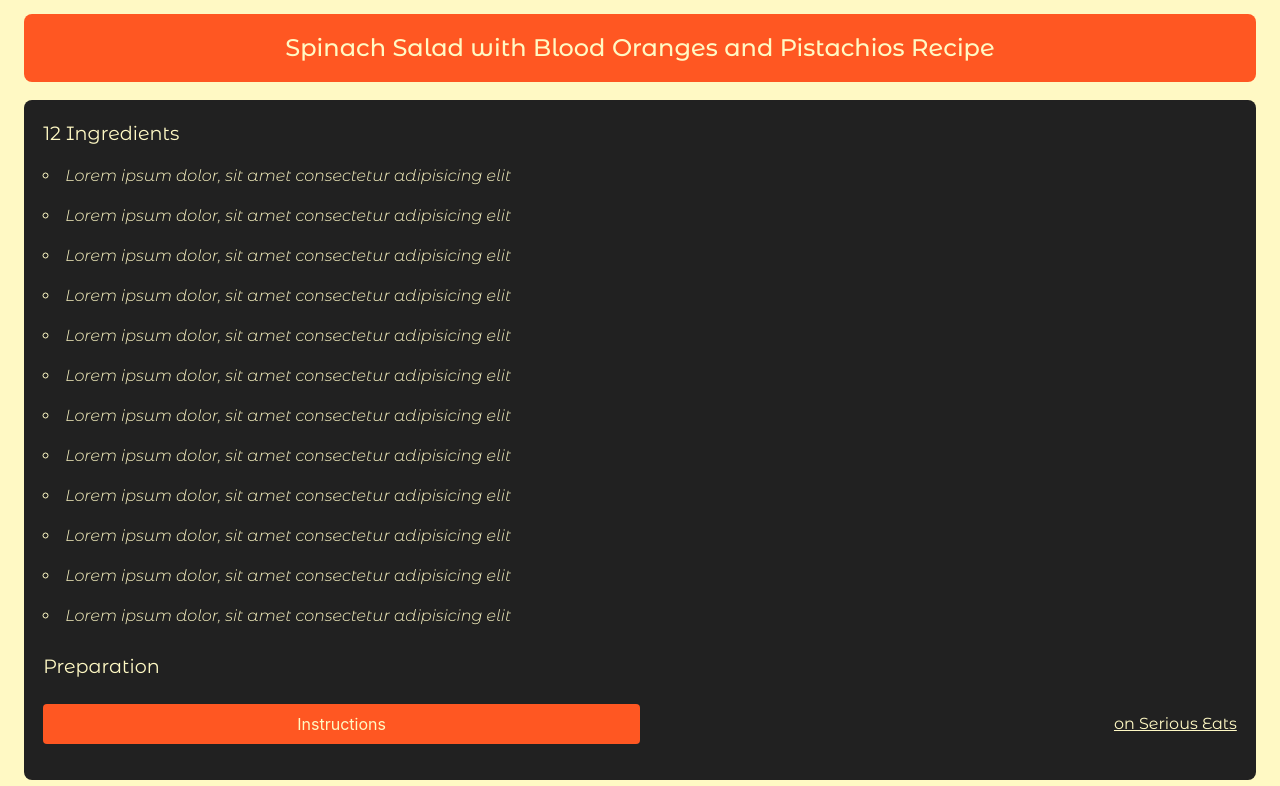
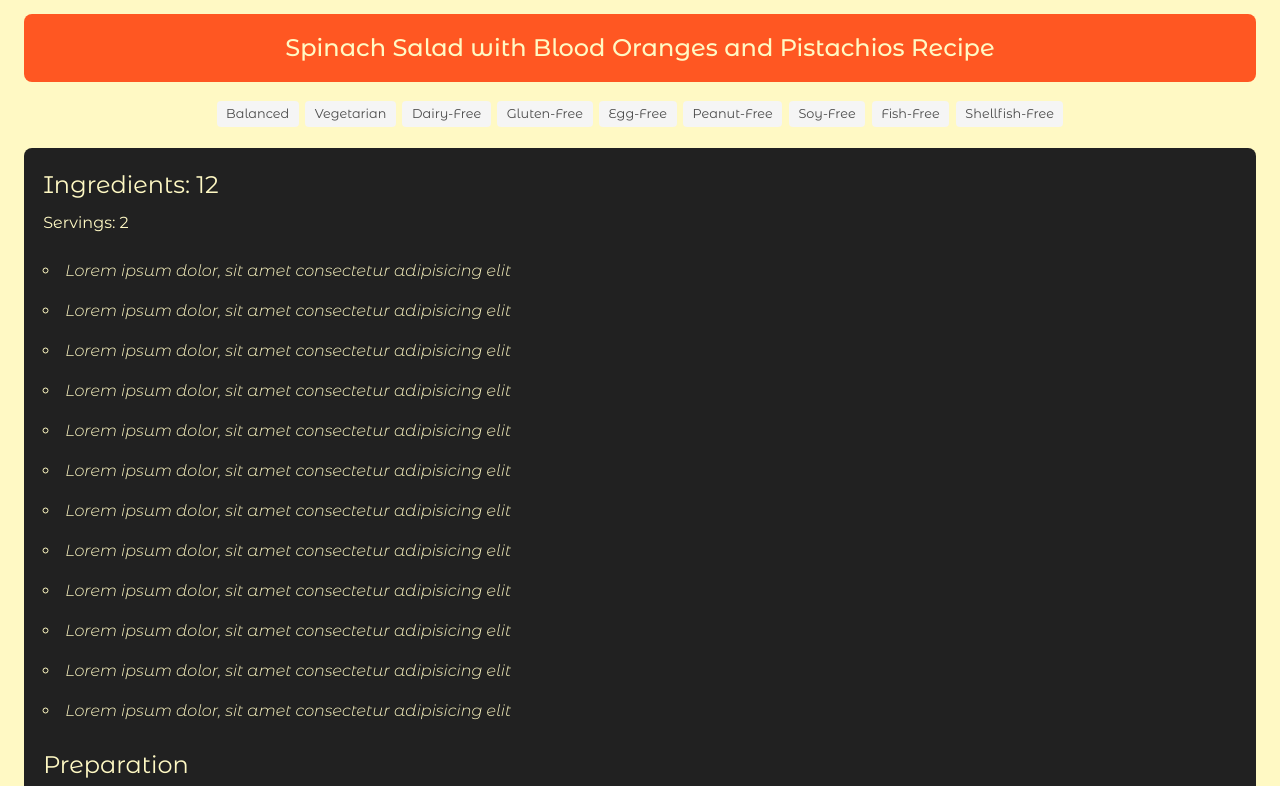
Before and after one commit to raphaelalmeidamartins/what-to-cook-web-app, a website: page index.html in a window 1280 px wide. Shown: the part 1298-2084 px from the top of the page. Drawn offline with Linux system fonts and the light colour scheme.

Commit message:
Style
Added tags.

```diff
--- a/index.html
+++ b/index.html
@@ -29,9 +29,21 @@
                         <img id="recipe-img" src="https://www.edamam.com/web-img/6de/6dee8b14439e299cd670f5c89fbb5de2.jpg">
                     </figure>
                     <h2 id="recipe-title">Spinach Salad with Blood Oranges and Pistachios Recipe</h2>
-                    <div class="ingredients-container">
+                    <section id="tags">
+                        <span class="tag">Balanced</span>
+                        <span class="tag">Vegetarian</span>
+                        <span class="tag">Dairy-Free</span>
+                        <span class="tag">Gluten-Free</span>
+                        <span class="tag">Egg-Free</span>
+                        <span class="tag">Peanut-Free</span>
+                        <span class="tag">Soy-Free</span>
+                        <span class="tag">Fish-Free</span>
+                        <span class="tag">Shellfish-Free</span>
+                    </section>
+                    <section class="ingredients-container">
                         <ul id="recipe-ingredients">
-                            <h3><span id="recipe-ingredients-number">12</span> Ingredients</h3>
+                            <h3>Ingredients: <span id="recipe-ingredients-number">12</span></h3>
+                            <p>Servings: <span id="servings-number">2</span></p>
                             <li>Lorem ipsum dolor, sit amet consectetur adipisicing elit</li>
                             <li>Lorem ipsum dolor, sit amet consectetur adipisicing elit</li>
                             <li>Lorem ipsum dolor, sit amet consectetur adipisicing elit</li>
@@ -49,7 +61,7 @@
                             <h3>Preparation</h3>
                             <span><button class="button is-light">Instructions</button><a href="#">on Serious Eats</a></span>
                         </div>
-                    </div>
+                    </section>
                 </section>
 
             </div>
--- a/style.css
+++ b/style.css
@@ -71,14 +71,29 @@ i:hover {
   border-radius: 8px 8px 8px 8px;
 }
 
+#tags {
+  display: flex;
+  flex-flow: row wrap;
+  justify-content: center;
+}
+
+#tags span {
+  margin: 0.2rem;
+  font-size: 0.8rem;
+}
+
 #recipe-ingredients {
   list-style-position: inside;
   list-style-type: circle;
 }
 
 #recipe-ingredients h3, .instructions h3 {
-  font-size: 1.2rem;
+  font-size: 1.5rem;
   margin-bottom: 0.5rem;
+}
+
+#recipe-ingredients p {
+  margin-bottom: 1rem;
 }
 
 #recipe-ingredients li {
```
